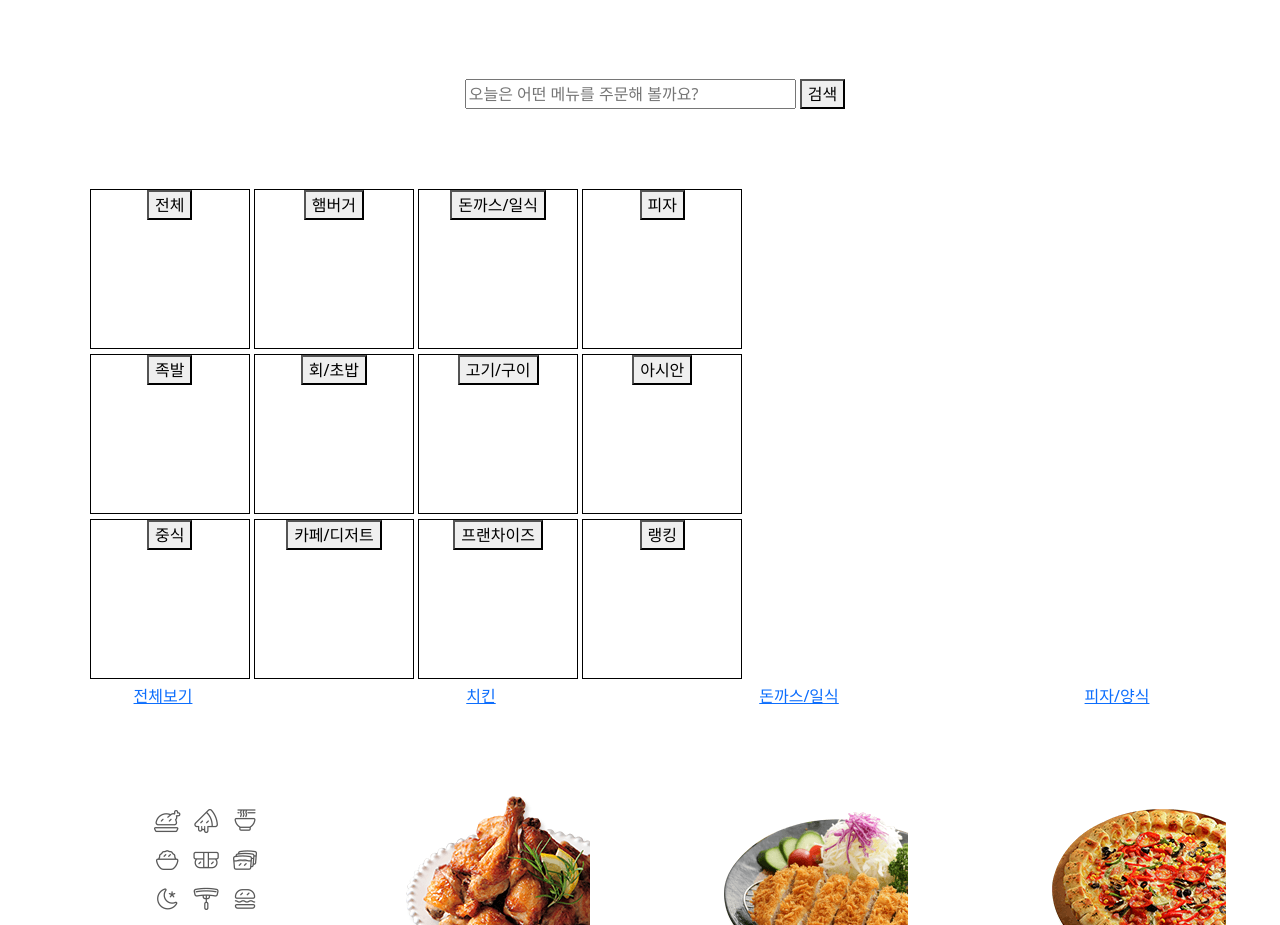
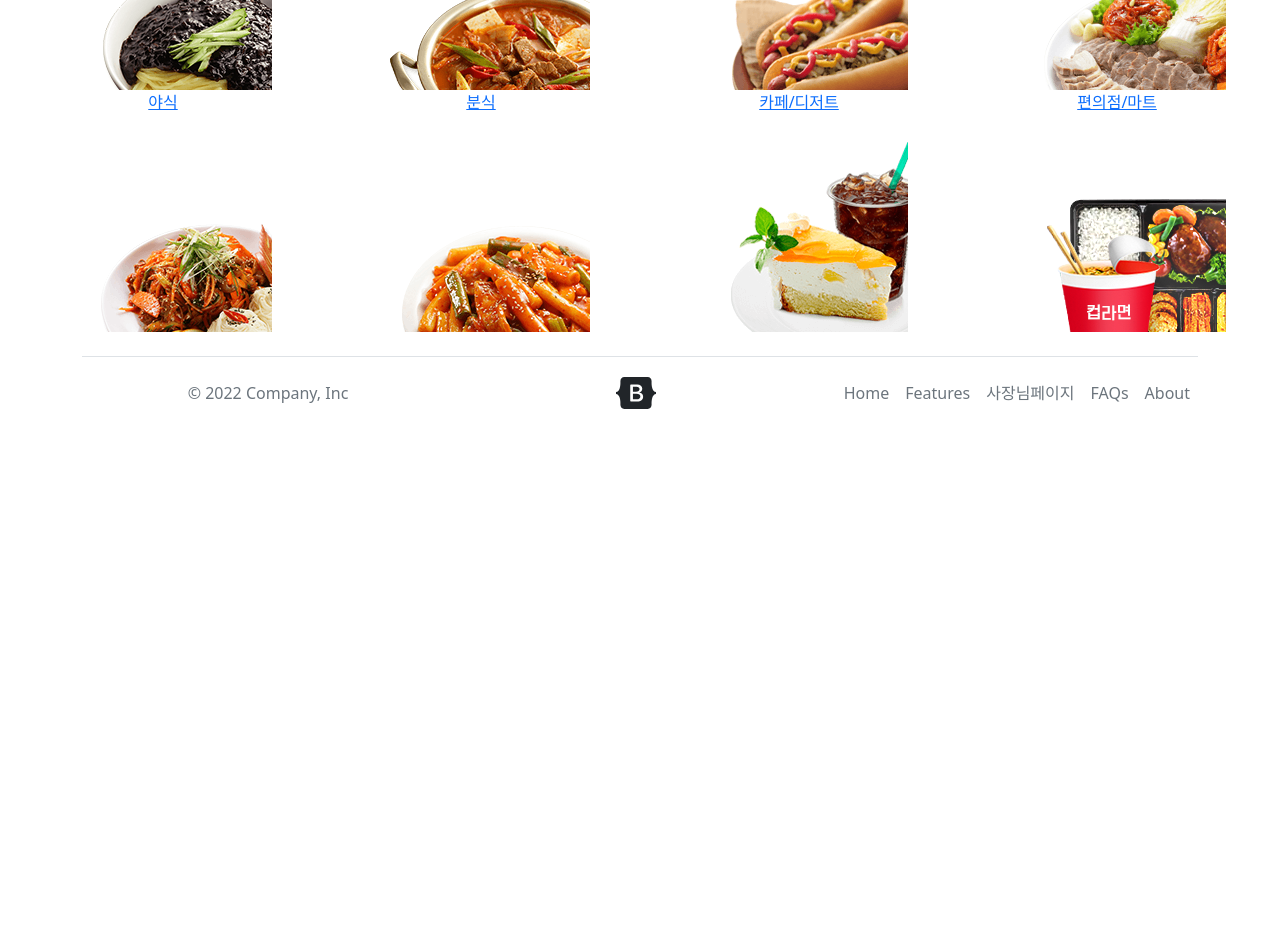
Before and after one commit to koj0718/semiproject01, a Java web app: page / in a window 1280 px wide. Shown: the part 989-1914 px from the top of the page. After the commit the page ends 1398 px from the top, so only its background shows below. Run offline with Tomcat 11, a stand-in JSP engine, Linux system fonts and the light colour scheme; some libraries are stand-ins or nearby versions.

Commit message:
인덱스 배너수정,이미지 수정

```diff
--- a/GDJ47_kkoruruk_semi/src/main/webapp/index.jsp
+++ b/GDJ47_kkoruruk_semi/src/main/webapp/index.jsp
@@ -107,6 +107,7 @@ text-align: center;
 margin-left : 15px;
 margin-right : 15px;
 margin-top : 80px;
+margin-bottom : 80px;
 }
 
 .search_list {
@@ -227,6 +228,11 @@ html {
 }
  */
 
+ /* 캐러셀 */
+.carousel {
+	margin-top:60px;
+}
+
     </style>
 
 
@@ -252,7 +258,7 @@ html {
 
   <!-- 베너 -->
 
-  <div id="carouselExampleIndicators" class="carousel slide" data-bs-ride="carousel">
+  <div id="carouselExampleIndicators" class="carousel slide" data-bs-ride="carousel" >
   <div class="carousel-indicators">
     <button type="button" data-bs-target="#carouselExampleIndicators" data-bs-slide-to="0" class="active" aria-current="true" aria-label="Slide 1"></button>
     <button type="button" data-bs-target="#carouselExampleIndicators" data-bs-slide-to="1" aria-label="Slide 2"></button>
@@ -260,10 +266,11 @@ html {
   </div>
   <div class="carousel-inner">
     <div class="carousel-item active">
-      <img src="http://img3.tmon.kr/cdn4/deals/2022/05/19/11050430758/original_11050430758_mobile_eecda_1652923682production.jpg" class="d-block w-100" alt="안녕">
+      <img src="images/banner.jpg" class="d-block w-100" alt="안녕">
     </div>
     <div class="carousel-item">
-      <img src="https://cdn.gamemeca.com/data_center/228/389/20210429135726.jpg" class="d-block w-100" alt="...">
+      <img src="images/banner-2.jpeg" class="d-block w-100" alt="...">
+      <!-- https://cdn.gamemeca.com/data_center/228/389/20210429135726.jpg -->
     </div>
 <!--     <div class="carousel-item">
       <img src="http://cdn.tgdaily.co.kr/news/photo/202110/311920_75255_537.png" alt="...">
@@ -309,7 +316,7 @@ html {
 <!-- 메뉴 카테고리  -->
 
 
-	<div class="menu_container">
+<%-- 	<div class="menu_container">
 
 		<!-- 리스트 -->
 		<div class="main_lists">
@@ -327,7 +334,7 @@ html {
 			<div class="main_list"><button onclick="location.assign('<%=request.getContextPath()%>/searchMenu.do?value=랭킹');">랭킹</button></div>
 		</div>
 
-	</div>
+	</div> --%>
 
   <div class="category-list" ng-hide="$location.path() != &quot;/&quot;">
   	<div class="row"><!-- ngRepeat: banner in banner_list -->
```
Also changed, not shown: GDJ47_kkoruruk_semi/src/main/webapp/images/banner-2.jpeg (added), GDJ47_kkoruruk_semi/src/main/webapp/images/banner.jpg (added).
